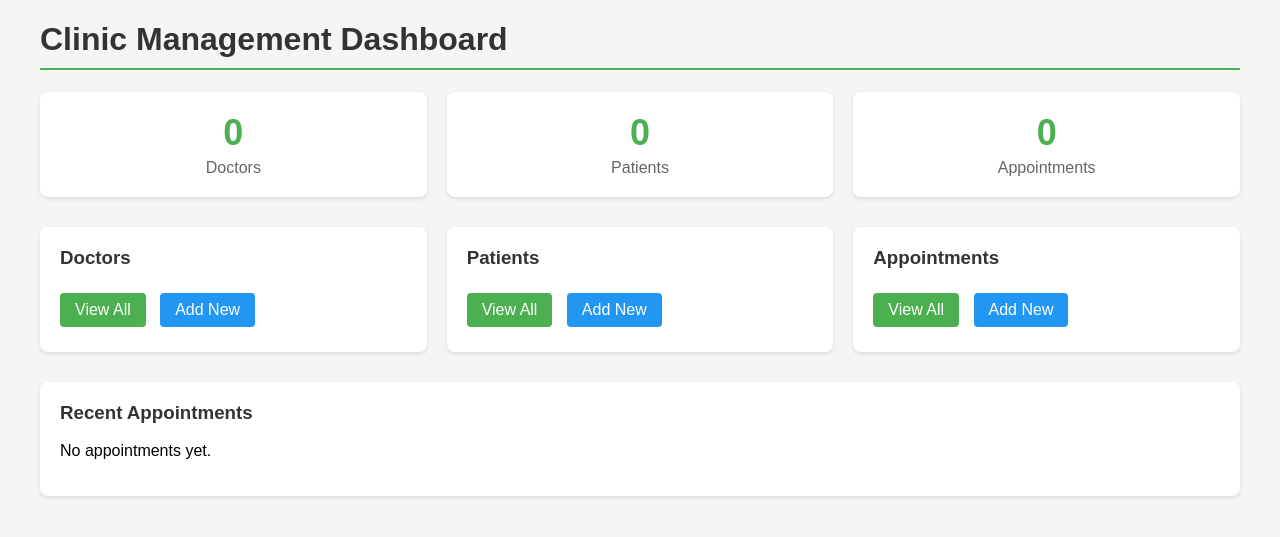
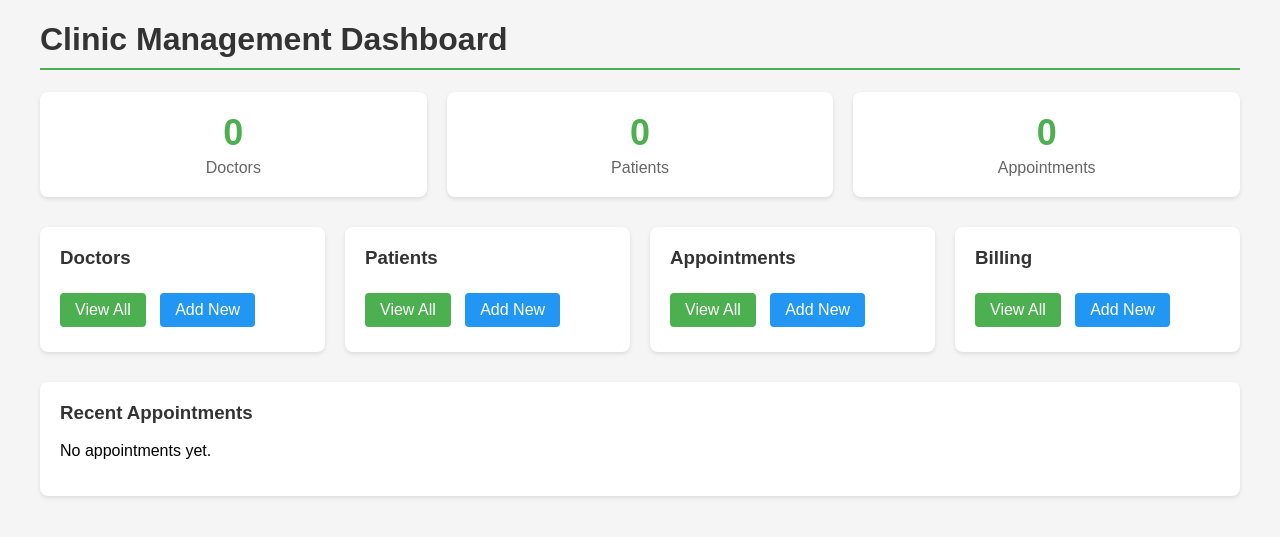
Before and after one commit to jjortons/clinic-appointments, a Django app: page / in a window 1280 px wide. Shown: the top 537 px of the page. Run offline with Django 5.2, Linux system fonts and the light colour scheme; data that the repository does not hold is empty.

Commit message:
Add Billing card to dashboard navigation

```diff
--- a/templates/appointments/dashboard.html
+++ b/templates/appointments/dashboard.html
@@ -74,6 +74,11 @@
                 <a href="{% url 'appointments:appointment_list' %}">View All</a>
                 <a href="{% url 'appointments:appointment_create' %}" class="secondary">Add New</a>
             </div>
+                        <div class="nav-card">
+                <h3>Billing</h3>
+                <a href="{% url 'appointments:billing_list' %}">View All</a>
+                <a href="{% url 'appointments:billing_create' %}" class="secondary">Add New</a>
+            </div>
         </div>
 
         <div class="recent">
```
